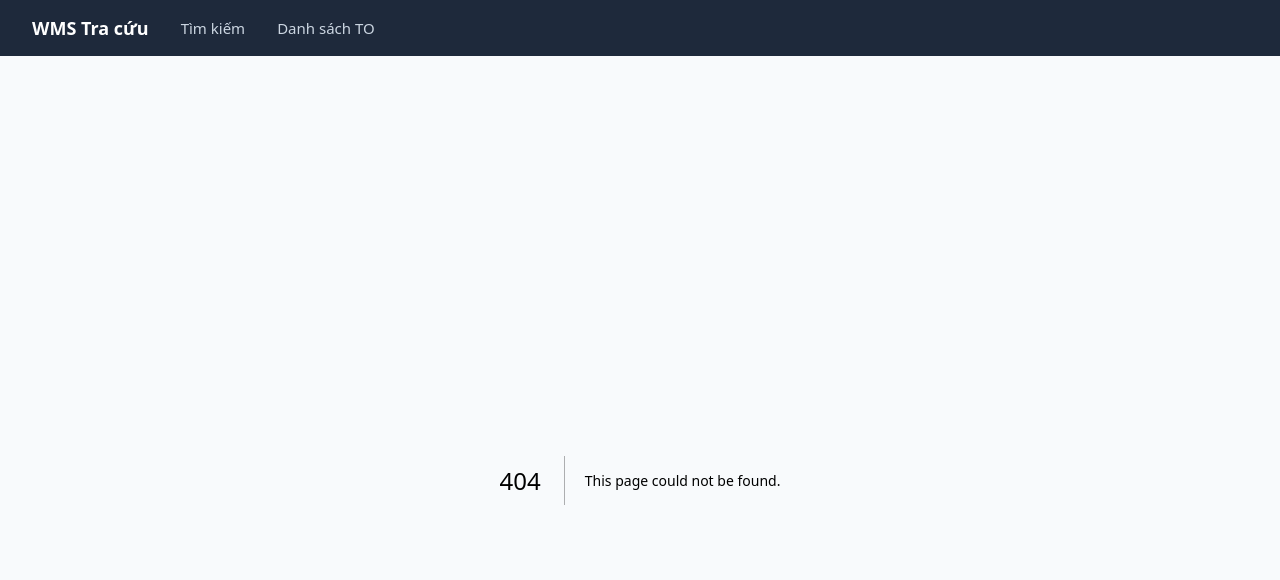
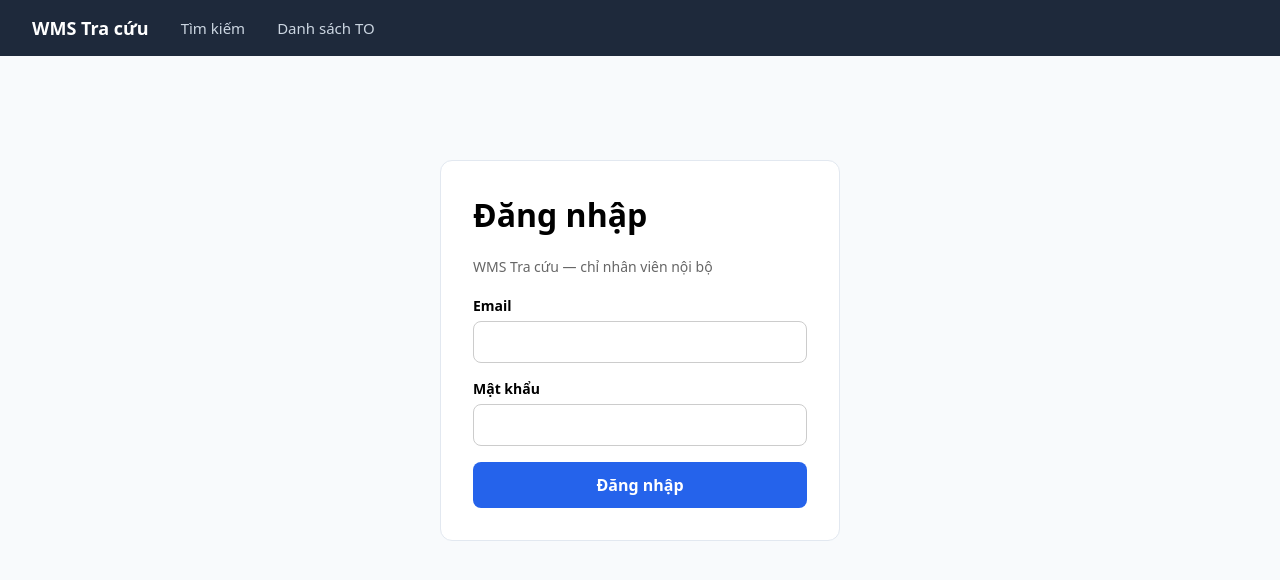
Before and after one commit to ThangTa1096/wms-lookup-TO, a Next.js app: page /login in a window 1280 px wide. Before the commit this address had no page. Shown: the top 580 px of the page. Built offline with nearby package versions, Linux system fonts and the light colour scheme; no server answers.

Commit message:
Create page.tsx

```diff
--- /dev/null
+++ b/app/login/page.tsx
@@ -0,0 +1,70 @@
+'use client';
+
+import { useState } from 'react';
+import { useRouter } from 'next/navigation';
+import { supabase } from '@/lib/supabase';
+
+export default function LoginPage() {
+  const router = useRouter();
+  const [email, setEmail] = useState('');
+  const [password, setPassword] = useState('');
+  const [loading, setLoading] = useState(false);
+  const [error, setError] = useState<string | null>(null);
+
+  async function handleLogin(e: React.FormEvent) {
+    e.preventDefault();
+    setLoading(true);
+    setError(null);
+    try {
+      const { error } = await supabase.auth.signInWithPassword({ email, password });
+      if (error) throw error;
+      router.push('/');
+      router.refresh();
+    } catch (err: any) {
+      setError(err?.message || 'Đăng nhập thất bại');
+    } finally {
+      setLoading(false);
+    }
+  }
+
+  return (
+    <div style={{ maxWidth: 400, margin: '80px auto', padding: 32, background: '#fff', borderRadius: 12, border: '1px solid #e2e8f0' }}>
+      <h1 style={{ marginTop: 0 }}>Đăng nhập</h1>
+      <p style={{ color: '#666', marginTop: 0, fontSize: 14 }}>WMS Tra cứu — chỉ nhân viên nội bộ</p>
+
+      <form onSubmit={handleLogin} style={{ marginTop: 20 }}>
+        <label style={{ display: 'block', fontSize: 14, fontWeight: 600, marginBottom: 6 }}>Email</label>
+        <input
+          type="email"
+          value={email}
+          onChange={(e) => setEmail(e.target.value)}
+          required
+          style={{ width: '100%', padding: '10px 14px', fontSize: 15, border: '1px solid #ccc', borderRadius: 8, marginBottom: 16 }}
+        />
+
+        <label style={{ display: 'block', fontSize: 14, fontWeight: 600, marginBottom: 6 }}>Mật khẩu</label>
+        <input
+          type="password"
+          value={password}
+          onChange={(e) => setPassword(e.target.value)}
+          required
+          style={{ width: '100%', padding: '10px 14px', fontSize: 15, border: '1px solid #ccc', borderRadius: 8, marginBottom: 16 }}
+        />
+
+        {error && (
+          <div style={{ padding: 10, background: '#fee2e2', color: '#991b1b', borderRadius: 6, marginBottom: 16, fontSize: 14 }}>
+            ❌ {error}
+          </div>
+        )}
+
+        <button
+          type="submit"
+          disabled={loading}
+          style={{ width: '100%', padding: 12, fontSize: 16, fontWeight: 700, background: loading ? '#94a3b8' : '#2563eb', color: '#fff', border: 'none', borderRadius: 8, cursor: loading ? 'not-allowed' : 'pointer' }}
+        >
+          {loading ? 'Đang đăng nhập...' : 'Đăng nhập'}
+        </button>
+      </form>
+    </div>
+  );
+}
```
